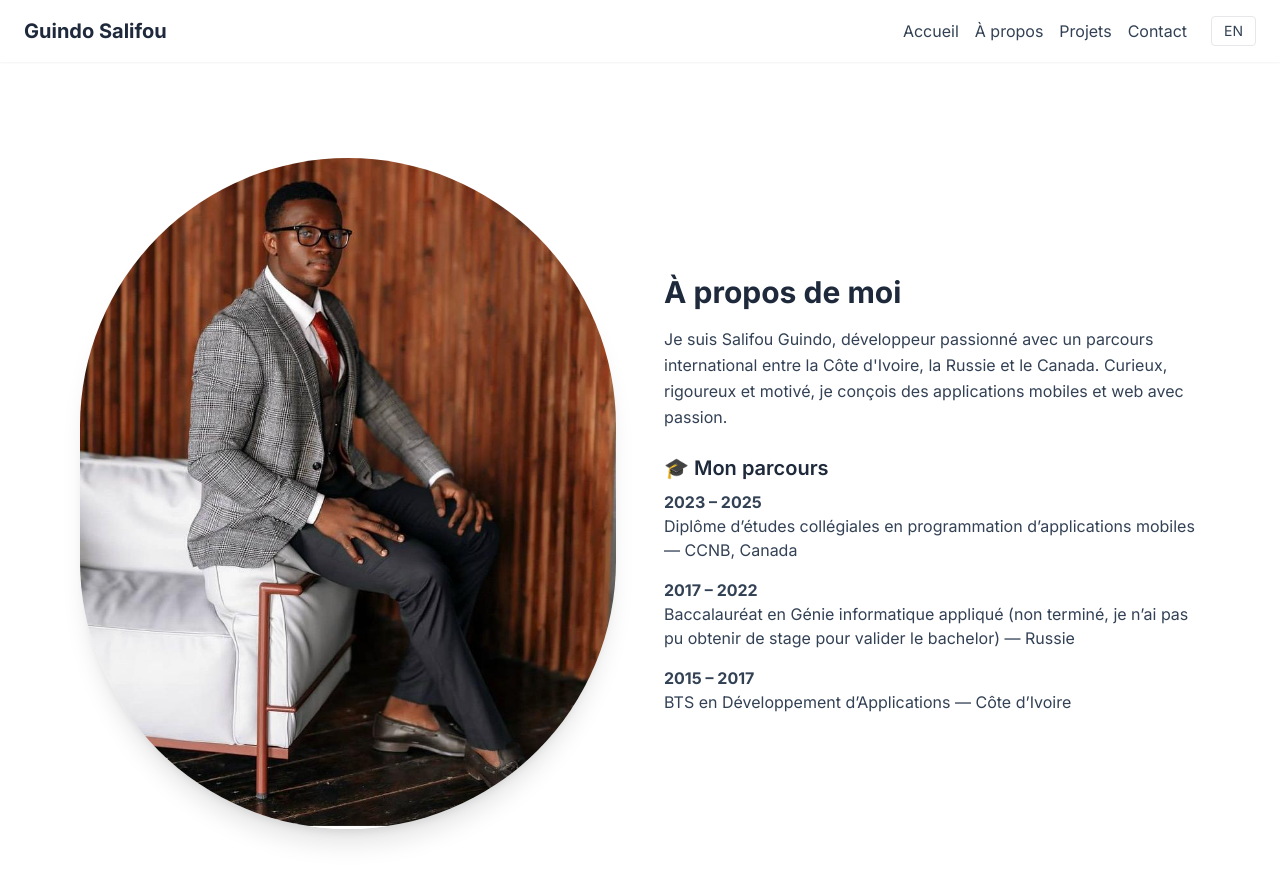
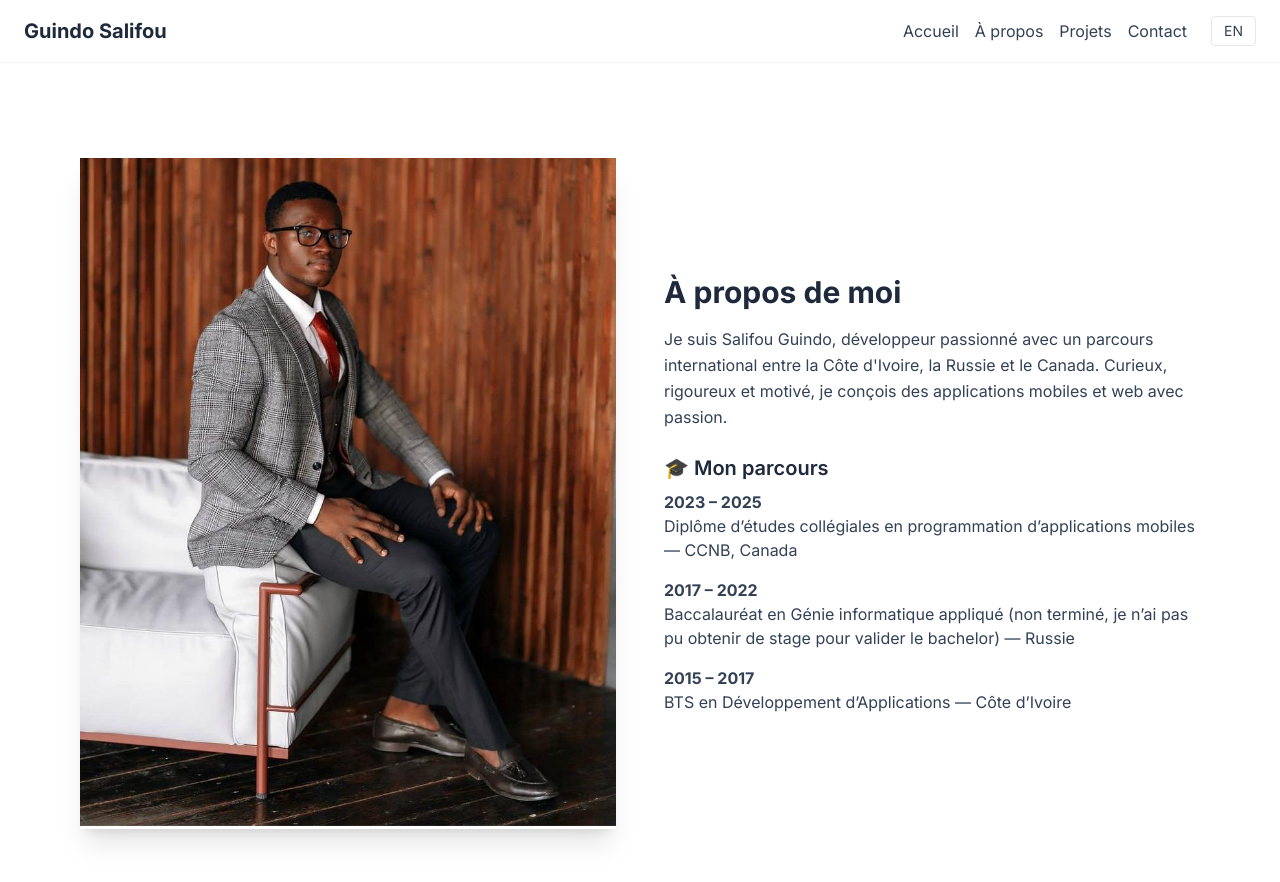
Before and after one commit to Guindo97/portfolio, a React (Vite) app: page /about in a window 1280 px wide. Shown: the top 882 px of the page. Built offline with nearby package versions, Linux system fonts and the light colour scheme.

Commit message:
update1 portfolio react/js

```diff
--- a/src/pages/about.jsx
+++ b/src/pages/about.jsx
@@ -28,7 +28,7 @@ function About({ lang }) {
           <img
             src={guindoPhoto}
             alt="Guindo Salifou"
-            className="rounded-full  object-cover shadow-xl"
+            className=" object-cover shadow-xl"
           />
         </div>
 
```
Also changed, not shown: vercel.json (added).
